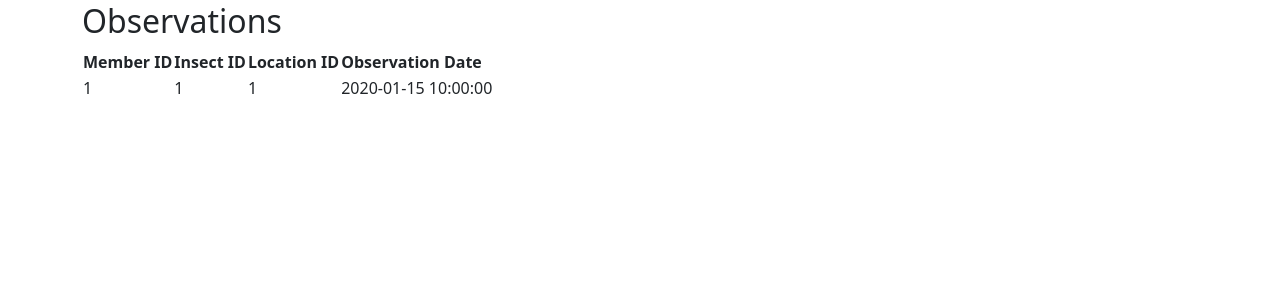
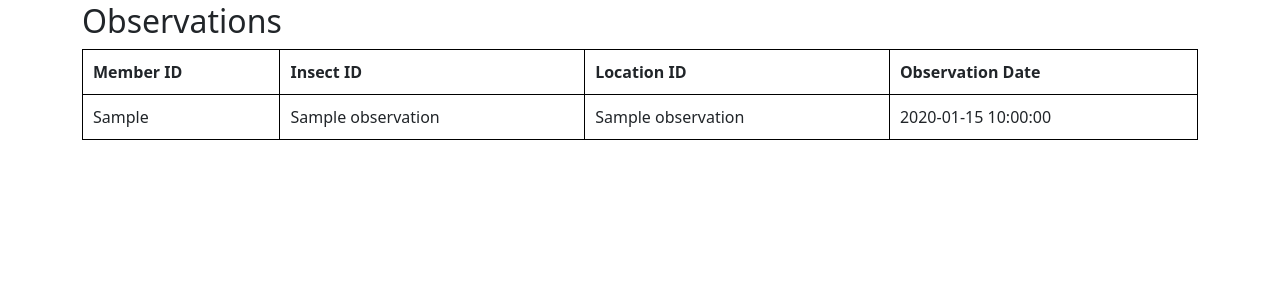
Before and after one commit to mannadey13/Final-exam-Leo, a Flask app: page /observations in a window 1280 px wide. Shown: the part 172-474 px from the top of the page. Run offline with Flask 3, Linux system fonts and the light colour scheme; a database or web service that is not in the repository returns one stand-in record (values such as "Sample title"); some libraries are stand-ins or nearby versions.

Commit message:
Improved members and observations table styling

```diff
--- a/leo/app.py
+++ b/leo/app.py
@@ -44,11 +44,27 @@ def members_list():
 def observation_list():
     connection = db.get_db()
     cursor = connection.cursor()
+
     querystr = """
-    SELECT member_id, insect_id, location_id, observation_date
+    SELECT
+        members.first_name,
+        insects.insect_name,
+        locations.location_name,
+        observations.observation_date
+
     FROM observations
-    ORDER BY observation_date DESC;
-  """
+
+    JOIN members
+    ON observations.member_id = members.member_id
+
+    JOIN insects
+    ON observations.insect_id = insects.insect_id
+
+    JOIN locations
+    ON observations.location_id = locations.location_id
+
+    ORDER BY observations.observation_date DESC;
+   """
     cursor.execute(querystr)
     observations = cursor.fetchall()
     cursor.close()
--- a/leo/templates/observation_list.html
+++ b/leo/templates/observation_list.html
@@ -6,7 +6,12 @@
 
 
 <h2>Observations</h2>
-<table>
+<table border="1" cellpadding="10" cellspacing="0" width="100%" style="border-collapse: collapse;">
+    <style>
+table, th, td {
+    border: 1px solid black;
+}
+</style>
     <tr>
         <th>Member ID</th>
         <th>Insect ID</th>
```
Also changed, not shown: leo/templates/members_list.html (+6 -1 lines).
